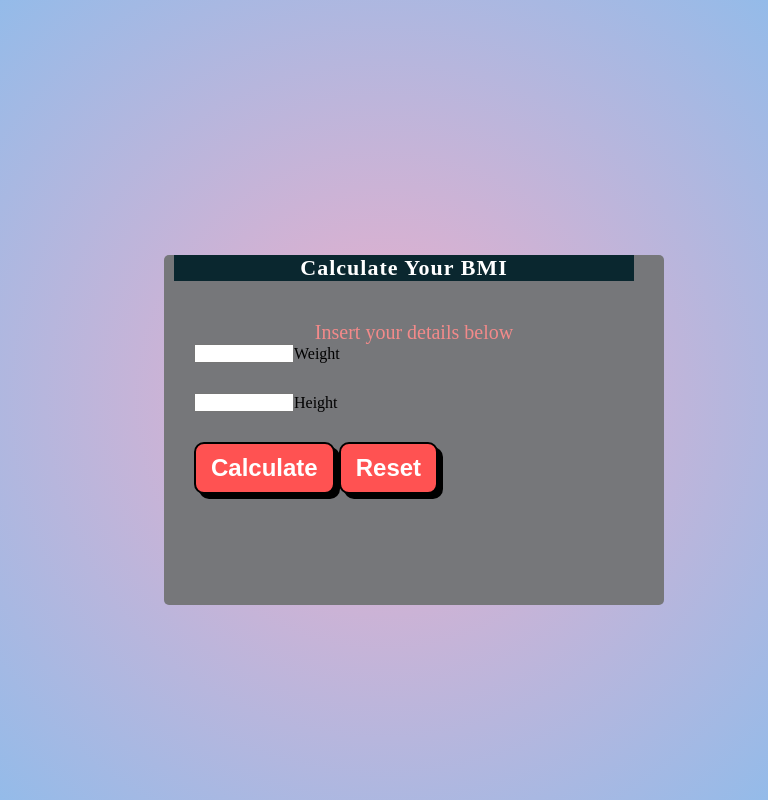
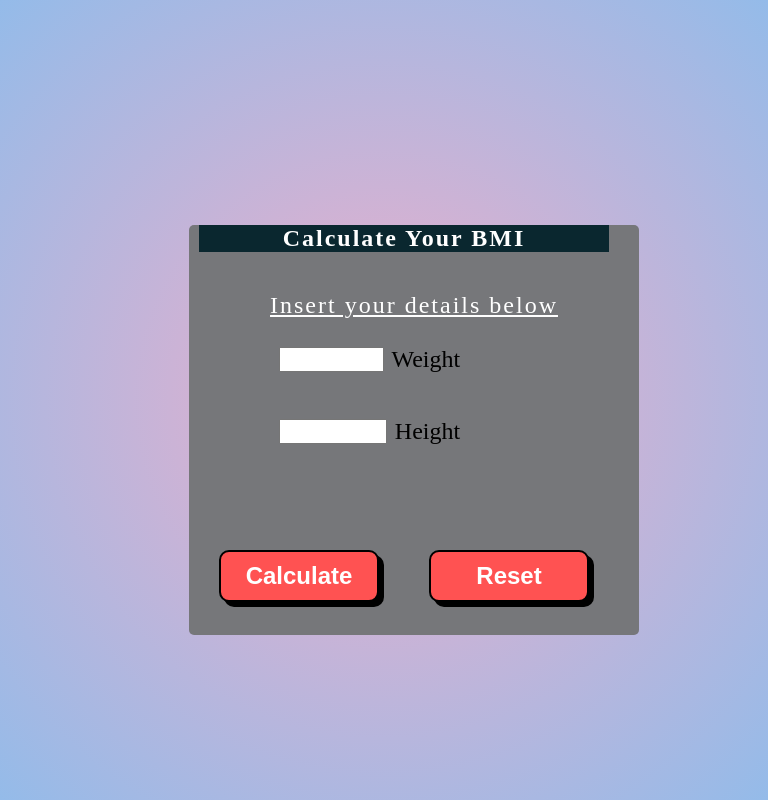
Before and after one commit to TaysWeb/BMI_Calculator, a plain HTML site: page index.html in a window 768 px wide. Drawn offline with Linux system fonts and the light colour scheme.

Commit message:
fully resposnsive

```diff
--- a/assests/style.css
+++ b/assests/style.css
@@ -34,28 +34,30 @@ body {
     margin-bottom:40px;
 }
 .container p {
-    font-size:20px;
-    color:#f38a8a;
+    margin: 5%;
+    font-size:24px;
+    color: white;
+    letter-spacing: 2px;
+    text-decoration-line: underline;
     text-align: center;
 }
-.display {
-   margin-bottom: 45px;
+.insert {
+      position: absolute;
+      left:20%;
 }
 .row {
-
     display:flex;
     align-items: center;
     justify-content:flex-start;
     margin-bottom: 30px;
 }
-.row.span {
-    font-size:15px;
-    color:#ff5252;
-    margin-left: -25px;
+span {
+    font-size:22px;
+    margin-left: 25px;
 }
 label {
     color: white ;
-    font-size: 18px;
+    font-size: 25px;
     text-align: center;
     padding:50px  50px 20px ;
     margin-right:10px;
@@ -64,6 +66,16 @@ input[type = number] {
    width:100px;
 
 }
+.display{
+    position: absolute;
+    bottom:-3%;
+    display: grid;
+    margin-bottom: 45px;
+    grid-template-columns: 10rem 10rem;
+    gap:50px;
+    justify-content: center;
+
+  }
 .ani {
     display: inline-block;
     padding: 10px 15px;
@@ -91,3 +103,83 @@ input[type = number] {
     box-shadow: none;
     transform: translateY(4px);
   }
+
+  @media (min-width:630px) and  (max-width:990px) {
+    .container {
+      display:inline-block;
+      width:450px;
+      height:410px;
+    }
+    .container h1 {
+        background: #0a272f;
+        text-align: center;
+        letter-spacing: 2px;
+        font-size:1.5rem;
+    }
+    p{
+        margin: 8%;
+      }
+      input[type = number] {
+        width:120px;
+        height:25px;
+
+     }
+     .insert {
+        justify-content: center;
+     }
+
+      span{
+        font-size:1.5rem ;
+        margin:4%;
+      }
+      .display {
+        margin-top: 12%;
+      }
+
+  }
+  @media (min-width:450px) and  (max-width:630px) {
+    .container {
+        width:380px;
+        height:400px;
+      }
+      p{
+        margin: 10%;
+      }
+      .insert {
+        display: grid;
+        grid-template-rows: 5rem 5rem  ;
+        gap:2px;
+
+      }
+      input[type = number] {
+        width:150px;
+        height:25px;
+     }
+     span {
+        font-size:1.4rem;
+        margin:5%;
+     }
+
+     .display {
+        display: grid;
+        grid-template-columns: 8rem 8em;
+        left:13%;
+        bottom:2%;
+     }
+  }
+
+  @media (min-width:280px) and  (max-width:450px) {
+    .container {
+        width:300px;
+        height:350px;
+      }
+
+
+      .display {
+        display: grid;
+        grid-template-columns: 7.9rem 7.2rem;
+        gap:20px;
+        left:0;
+
+     }
+  }
--- a/index.html
+++ b/index.html
@@ -14,6 +14,9 @@
         <h1>Calculate Your BMI</h1>
         <P>Insert your details below </P>
 
+
+         <div class="insert">
+
         <div class="row">
           <input type ="number" min="20" max="200" id="weight" >
           <span id="wValue" oninput="determine()">Weight </span>
@@ -23,6 +26,8 @@
             <input type="number" min="20" max="250" id="height">
             <span id="hValue" oninput="determine()">Height </span>
           </div>
+
+        </div>
 
           <div class="display">
              <button  id="cal" onclick="determine()" class="ani"> Calculate</button>
```
